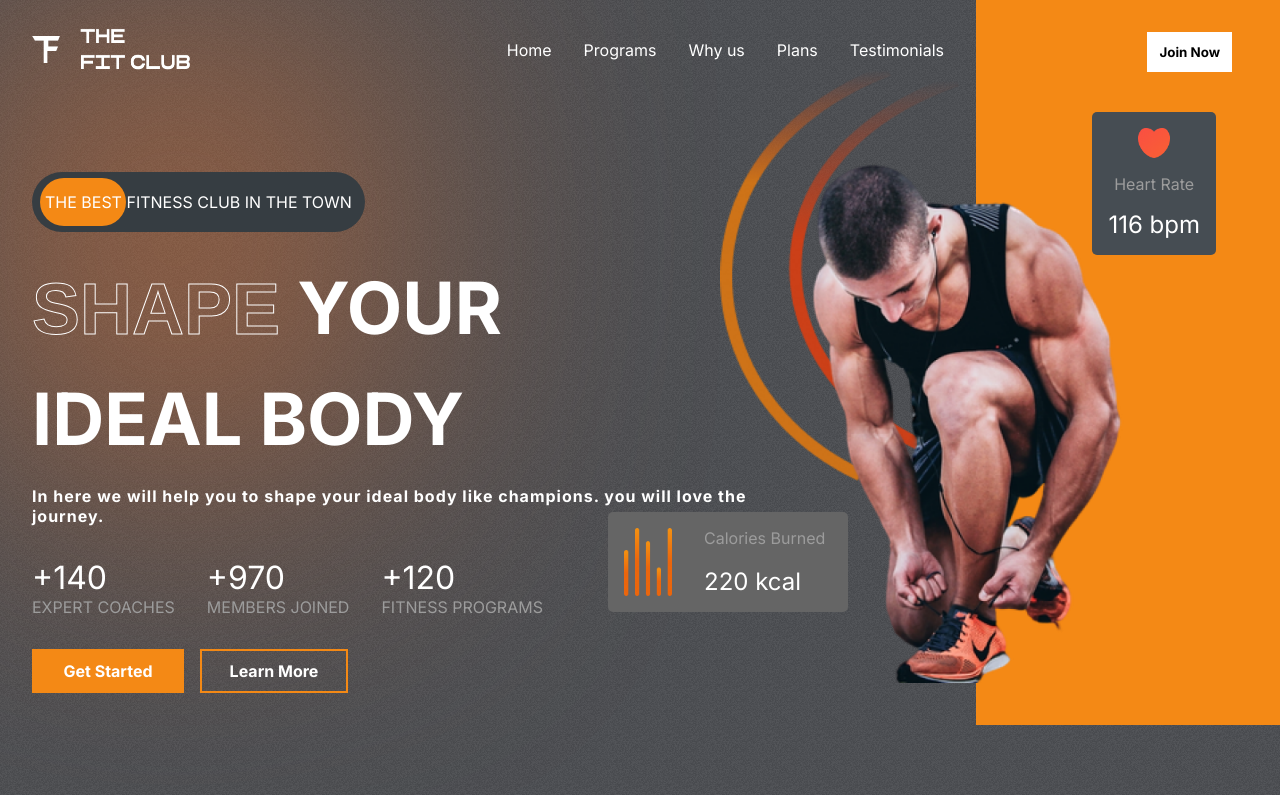
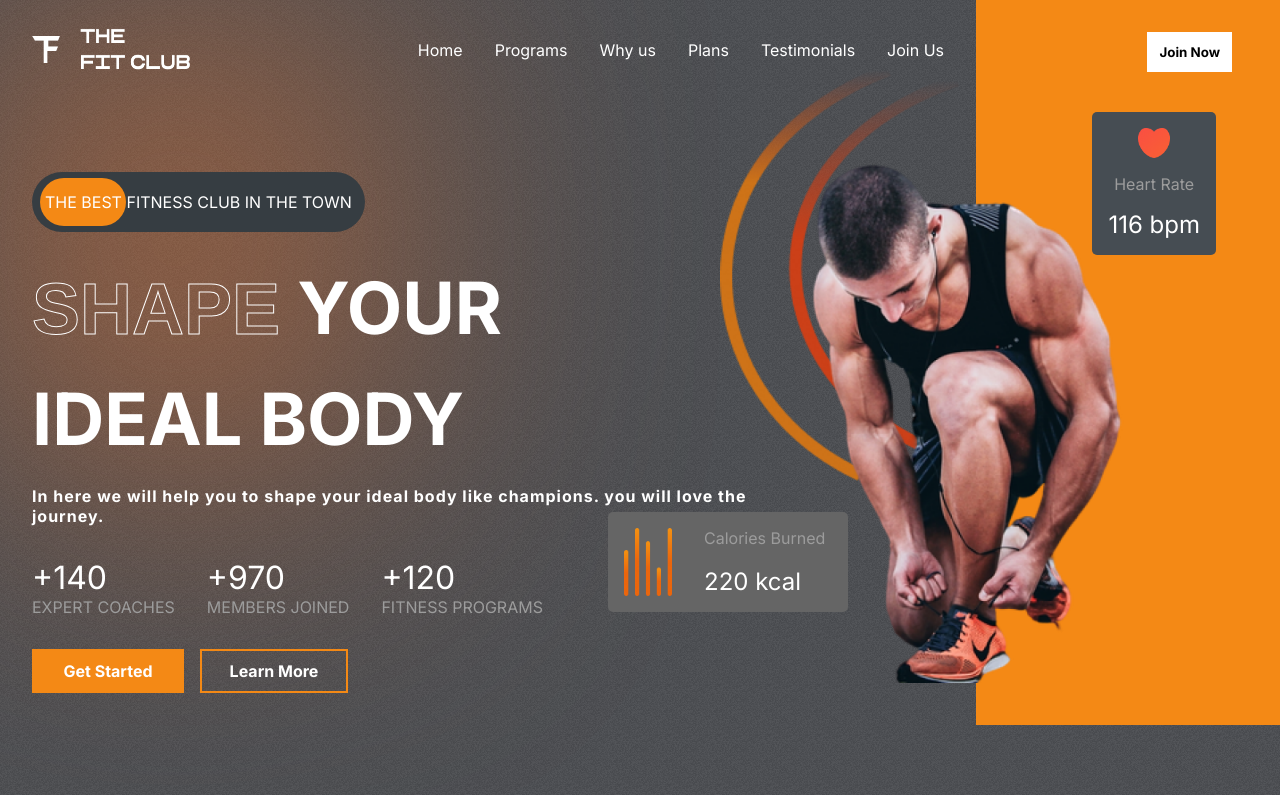
Before and after one commit to abir-25/fitness-center, a React (Create React App) app: page / in a window 1280 px wide. Shown: the top 795 px of the page. Built offline with nearby package versions, Linux system fonts and the light colour scheme.

Commit message:
Navigation Menu redesigned to get responsive view

```diff
--- a/package.json
+++ b/package.json
@@ -9,6 +9,7 @@
     "@testing-library/user-event": "^13.5.0",
     "framer-motion": "^10.12.4",
     "react": "^18.2.0",
+    "react-anchor-link-smooth-scroll": "^1.0.12",
     "react-dom": "^18.2.0",
     "react-scripts": "5.0.1",
     "web-vitals": "^2.1.4"
--- a/src/components/Footer/Footer.css
+++ b/src/components/Footer/Footer.css
@@ -22,8 +22,6 @@
   height: 2rem;
   cursor: pointer;
 }
-.logo-f {
-}
 .logo-f > img {
   width: 10rem;
 }
@@ -43,3 +41,9 @@
   filter: blur(200px);
   background: rgb(255, 115, 0);
 }
+@media screen and (max-width: 768px) {
+  .footer {
+    padding: 0;
+    height: 12rem;
+  }
+}
--- a/src/components/Header/Header.css
+++ b/src/components/Header/Header.css
@@ -15,16 +15,43 @@
   cursor: pointer;
   color: var(--orange);
 }
-
+.headers-menu > li > a {
+  color: #ffffff;
+  text-decoration: none;
+}
+.mobile-menu {
+  background: var(--orange);
+  padding: 0.7rem;
+  border-radius: 5px;
+  cursor: pointer;
+  width: 25px;
+}
+.mobile-menu-list {
+  flex-direction: column;
+  background-color: var(--appColor);
+  padding: 2rem;
+  z-index: 99;
+  position: fixed;
+  left: 35px;
+  top: 60px;
+}
 @media screen and (max-width: 768px) {
+  .header {
+    height: 30px;
+    padding: 0;
+  }
   .header > :nth-child(2) {
     position: fixed;
     right: 2rem;
     z-index: 99;
   }
-  .headers-menu {
-    flex-direction: column;
-    background-color: var(--appColor);
-    padding: 2rem;
+  .logo {
+    position: fixed;
+    top: 23px;
+    z-index: 99;
+  }
+  .menu-small-device {
+    right: 32px;
+    left: 240px;
   }
 }
--- a/src/components/Header/Header.jsx
+++ b/src/components/Header/Header.jsx
@@ -1,25 +1,31 @@
-import React, { useState } from "react";
+import React, { useEffect, useState } from "react";
 import "./Header.css";
 import logo from "../../assets/logo.png";
 import bars from "../../assets/bars.png";
+import AnchorLink from "react-anchor-link-smooth-scroll";
 
 const Header = () => {
   const mobile = window.innerWidth <= 768 ? true : false;
   const [menuOpened, setMenuOpened] = useState(false);
+  const [scrollVal, setScrollVal] = useState(0);
+
+  window.addEventListener("scroll", () => setScrollVal(window.scrollY));
+  console.log(menuOpened, mobile, scrollVal);
+
   return (
-    <div className="header">
+    <div className="header" id="hero">
       <img src={logo} alt="" className="logo" />
 
-      {!menuOpened && mobile ? (
+      {mobile || scrollVal > 50 ? (
         <div
-          style={{
-            background: "var(--appColor)",
-            padding: "0.5rem",
-            borderRadius: "5px",
-            cursor: "pointer",
-          }}
+          className="mobile-menu"
+          style={
+            scrollVal > 50 && !mobile
+              ? { position: "fixed", zIndex: "99", left: "35px" }
+              : {}
+          }
           onClick={() => {
-            setMenuOpened(true);
+            setMenuOpened(!menuOpened);
           }}
         >
           <img
@@ -29,18 +35,91 @@ const Header = () => {
           />
         </div>
       ) : (
+        ""
+      )}
+
+      {menuOpened ? (
         <ul
-          className="headers-menu"
+          className={`headers-menu ${
+            mobile || scrollVal > 50 ? "mobile-menu-list" : ""
+          } ${mobile && "menu-small-device"}`}
           onClick={() => {
             setMenuOpened(false);
           }}
         >
-          <li>Home</li>
-          <li>Programs</li>
-          <li>Why us</li>
-          <li>Plans</li>
-          <li>Testimonials</li>
+          <li>
+            <AnchorLink href="#hero" offset={50}>
+              Home
+            </AnchorLink>
+          </li>
+          <li>
+            <AnchorLink href="#programs" offset={60}>
+              Programs
+            </AnchorLink>
+          </li>
+          <li>
+            <AnchorLink href="#reasons" offset={80}>
+              Why us
+            </AnchorLink>
+          </li>
+          <li>
+            <AnchorLink href="#plans" offset={50}>
+              Plans
+            </AnchorLink>
+          </li>
+          <li>
+            <AnchorLink href="#testimonials" offset={80}>
+              Testimonials
+            </AnchorLink>
+          </li>
+          <li>
+            <AnchorLink href="#join-us" offset={90}>
+              Join Us
+            </AnchorLink>
+          </li>
         </ul>
+      ) : !mobile ? (
+        <ul
+          className={`headers-menu  ${
+            menuOpened && scrollVal > 50 ? "mobile-menu-list" : ""
+          }`}
+          onClick={() => {
+            setMenuOpened(false);
+          }}
+        >
+          <li>
+            <AnchorLink href="#hero" offset={50}>
+              Home
+            </AnchorLink>
+          </li>
+          <li>
+            <AnchorLink href="#programs" offset={60}>
+              Programs
+            </AnchorLink>
+          </li>
+          <li>
+            <AnchorLink href="#reasons" offset={80}>
+              Why us
+            </AnchorLink>
+          </li>
+          <li>
+            <AnchorLink href="#plans" offset={50}>
+              Plans
+            </AnchorLink>
+          </li>
+          <li>
+            <AnchorLink href="#testimonials" offset={80}>
+              Testimonials
+            </AnchorLink>
+          </li>
+          <li>
+            <AnchorLink href="#join-us" offset={90}>
+              Join Us
+            </AnchorLink>
+          </li>
+        </ul>
+      ) : (
+        ""
       )}
     </div>
   );
--- a/src/components/Hero/Hero.css
+++ b/src/components/Hero/Hero.css
@@ -179,7 +179,7 @@
     padding: 1.1rem;
   }
   .the-best-ad {
-    margin-top: 0;
+    margin-top: 40px;
     font-size: small;
     align-self: center;
     transform: scale(0.8);
--- a/src/components/Hero/Hero.jsx
+++ b/src/components/Hero/Hero.jsx
@@ -19,7 +19,7 @@ const Hero = () => {
 
         <div className="the-best-ad">
           <motion.div
-            initial={{ left: mobile ? "165px" : "238px" }}
+            initial={{ left: mobile ? "178px" : "238px" }}
             whileInView={{ left: "8px" }}
             transition={{ ...transition, type: "tween" }}
           ></motion.div>
--- a/src/components/Join/Join.css
+++ b/src/components/Join/Join.css
@@ -59,4 +59,12 @@
   .btn-j {
     width: fit-content !important;
   }
+  .left-j > hr {
+    left: 2.5rem;
+  }
+
+  .left-j > div {
+    font-size: 1.4rem !important;
+    justify-content: center;
+  }
 }
--- a/src/components/Price/Price.jsx
+++ b/src/components/Price/Price.jsx
@@ -4,7 +4,7 @@ import { plansData } from "../../data/plansData";
 import whiteTick from "../../assets/whiteTick.png";
 const Price = () => {
   return (
-    <div className="plans-container">
+    <div className="plans-container" id="plans">
       <div className="blur plans-blur-1"></div>
       <div className="blur plans-blur-2"></div>
 
--- a/src/components/Testimonials/Testimonials.jsx
+++ b/src/components/Testimonials/Testimonials.jsx
@@ -10,7 +10,7 @@ const Testimonials = () => {
   const [selected, setSelected] = useState(0);
   const length = testimonialsData.length;
   return (
-    <div className="testimonials">
+    <div className="testimonials" id="testimonials">
       <div className="left-t">
         <span>Testimonials</span>
         <span className="stroke-text">What They</span>
```
Also changed, not shown: src/index.js (+6 -6 lines), 1 other file (tests, documents, lock files or other folders).
